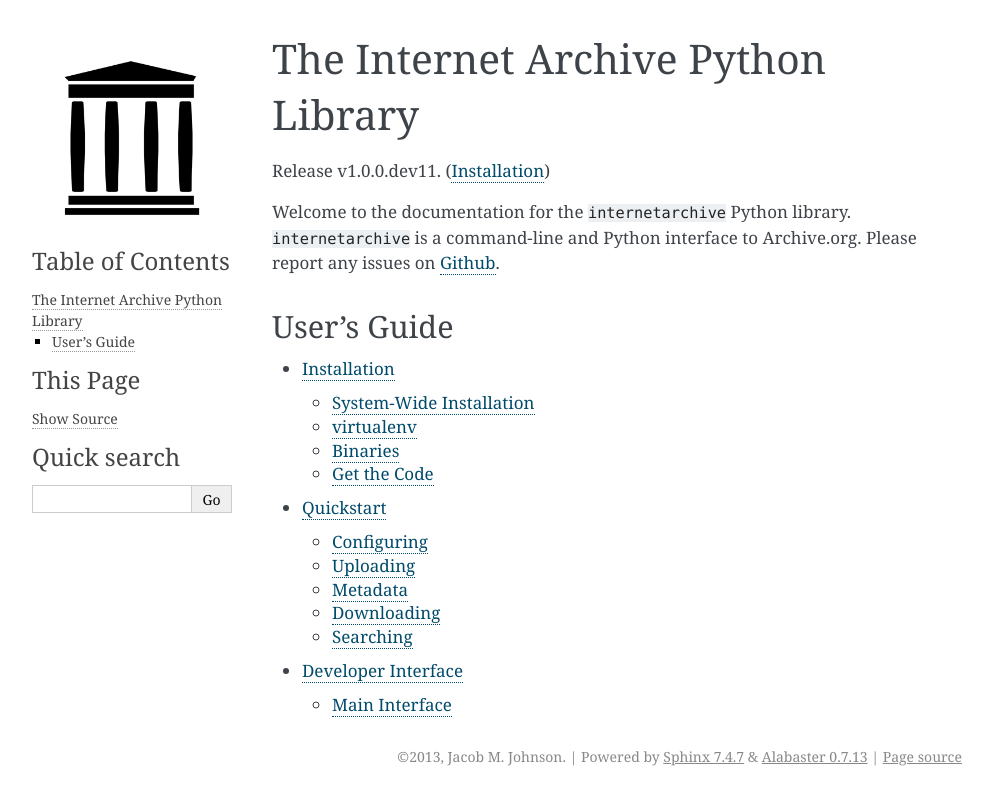
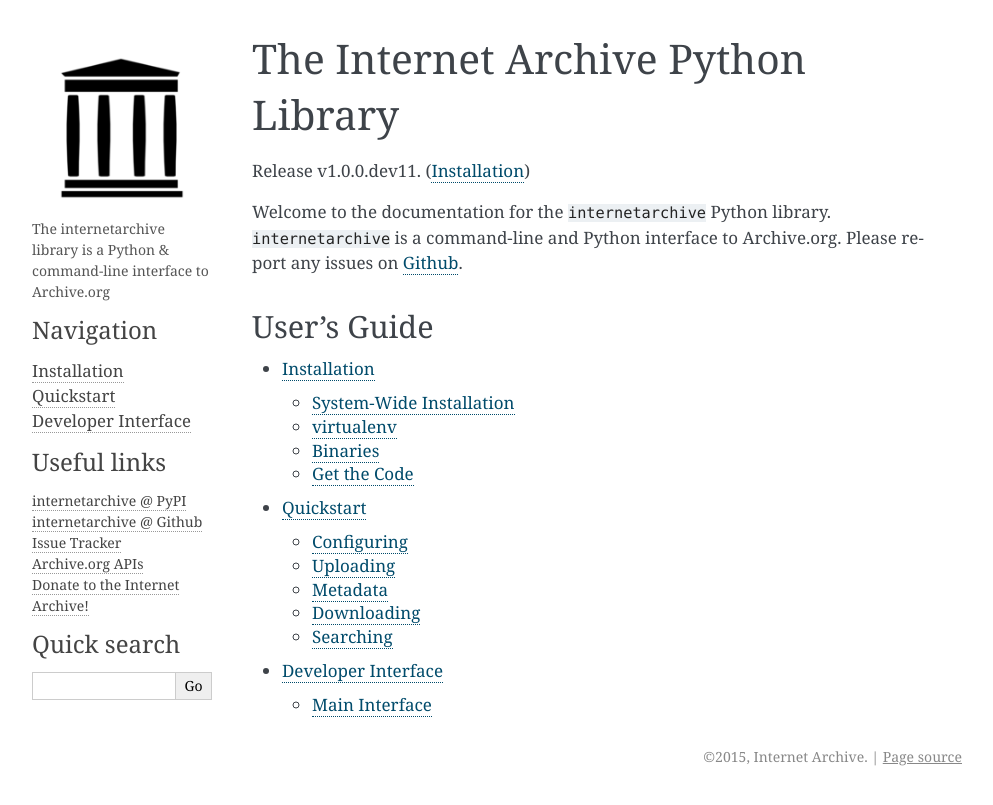
Before and after one commit to jjjake/internetarchive, a Sphinx documentation site: the page built from docs/source/index.rst, in a window 1280 px wide. Shown: the top 805 px of the page, without its empty margins (148-1141 px from the left). Built offline with Sphinx 7.4.7, drawn with Linux system fonts in a browser that asks for light colours.

Commit message:
Theme tweaks.

```diff
--- a/docs/requirements.txt
+++ b/docs/requirements.txt
@@ -1,2 +1,2 @@
 Sphinx==1.2.2
-alabaster>=0.7.6
+alabaster==0.7.6
--- /dev/null
+++ b/docs/source/_templates/about.html
@@ -0,0 +1 @@
+<p>The internetarchive library is a Python &amp; command-line interface to Archive.org</p>
--- /dev/null
+++ b/docs/source/_templates/sidebarlogo.html
@@ -0,0 +1,3 @@
+<p class="logo"><a href="{{ pathto(master_doc) }}">
+  <img class="logo" src="{{ pathto('_static/ia.png', 1) }}" alt="Logo" width="180px" align="left"/>
+</a></p>
--- /dev/null
+++ b/docs/source/_templates/usefullinks.html
@@ -0,0 +1,8 @@
+<h3>Useful links</h3>
+<ul>
+    <li><a href="https://pypi.python.org/pypi/internetarchive">internetarchive @ PyPI</a></li>
+    <li><a href="https://github.com/jjjake/internetarchive">internetarchive @ Github</a></li>
+    <li><a href="https://github.com/jjjake/internetarchive/issues">Issue Tracker</a></li>
+    <li><a href="https://blog.archive.org/developers/">Archive.org APIs</a></li>
+    <li><a href="https://archive.org/donate/">Donate to the Internet Archive!</a></li>
+</ul>
--- /dev/null
+++ b/docs/source/about.rst
@@ -0,0 +1,3 @@
+About
+=====
+The ``internetarchive`` library is a Python & command-line interface to Archive.org.
--- a/docs/source/conf.py
+++ b/docs/source/conf.py
@@ -57,7 +57,7 @@
 
 # General information about the project.
 project = 'internetarchive'
-copyright = '2013, Jacob M. Johnson'
+copyright = '2015, Internet Archive'
 
 # The version info for the project you're documenting, acts as replacement for
 # |version| and |release|, also used in various other places throughout the
@@ -113,6 +113,24 @@
 # a list of builtin themes.
 html_theme_path = [alabaster.get_path()]
 html_theme = 'alabaster'
+html_sidebars = {
+    '**': [
+        'sidebarlogo.html',
+        'about.html',
+        'navigation.html',
+        'usefullinks.html',
+        'searchbox.html',
+    ]
+}
+html_theme_options = {
+    'logo_name': 'true',
+    'github_user': 'jjjake',
+    'github_repo': 'internetarchive',
+    'travis_button': 'true',
+    'github_button': 'true',
+    'show_powered_by': 'false',
+    'sidebar_width': '200px',
+}
 
 # Theme options are theme-specific and customize the look and feel of a theme
 # further.  For a list of options available for each theme, see the
@@ -131,7 +149,7 @@
 
 # The name of an image file (relative to this directory) to place at the top
 # of the sidebar.
-html_logo = '_static/ia.png'
+#html_logo = '_static/ia.png'
 
 # The name of an image file (within the static path) to use as favicon of the
 # docs.  This file should be a Windows icon file (.ico) being 16x16 or 32x32
@@ -141,7 +159,7 @@
 # Add any paths that contain custom static files (such as style sheets) here,
 # relative to this directory. They are copied after the builtin static files,
 # so a file named "default.css" will overwrite the builtin "default.css".
-#html_static_path = ['_static']
+html_static_path = ['_static']
 
 # Add any extra paths that contain custom files (such as robots.txt or
 # .htaccess) here, relative to this directory. These files are copied
```
Also changed, not shown: docs/source/_static/ia.png.
